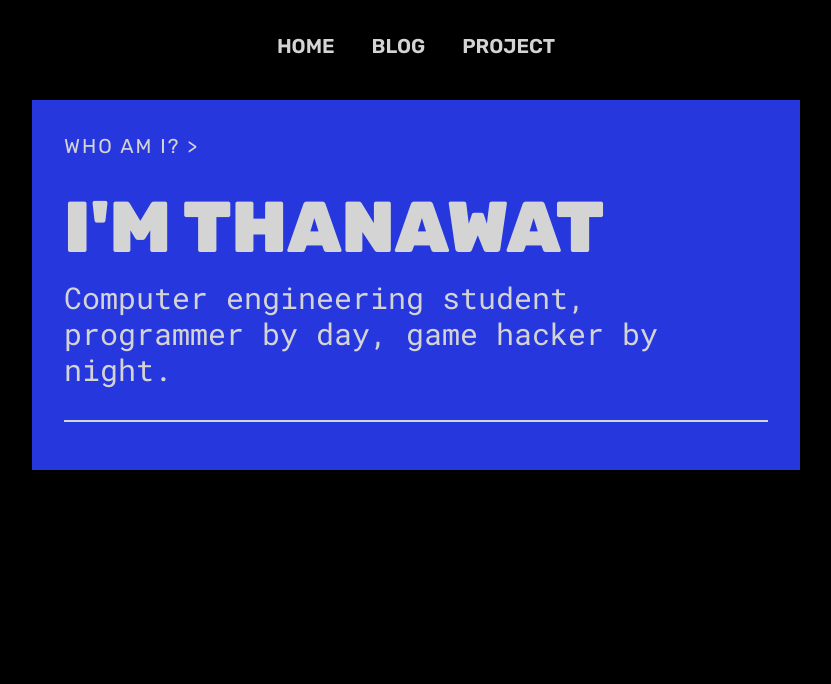
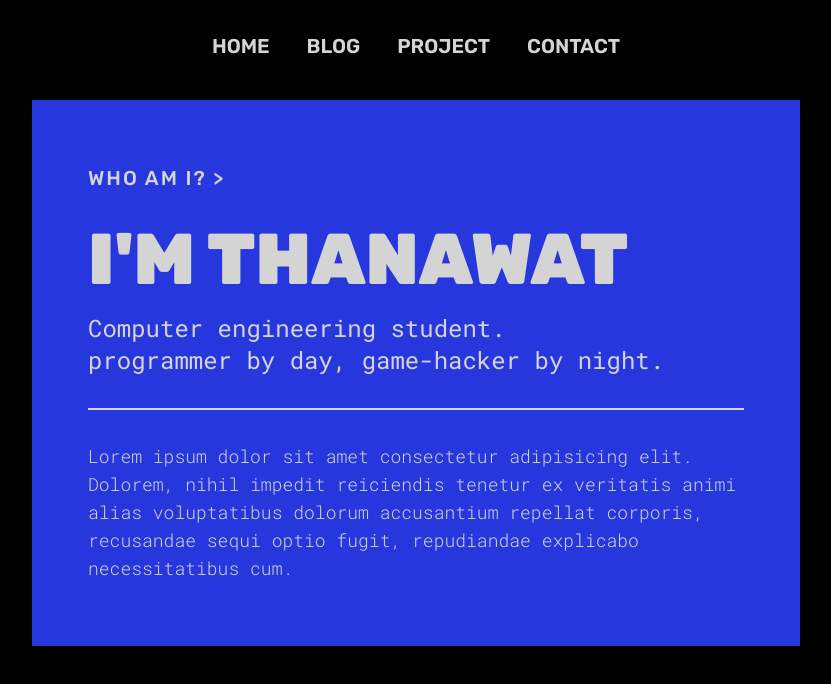
Before and after one commit to 0736b/0736b.github.io, a SvelteKit app: page / in a window 1280 px wide. Shown: the top 684 px of the page, without its empty margins (224-1055 px from the left). Built offline with nearby package versions, Linux system fonts and the light colour scheme.

Commit message:
feat: home page skeleton

```diff
--- a/src/app.css
+++ b/src/app.css
@@ -5,4 +5,11 @@ html {
 }
 @tailwind components;
 
+.text-active {
+    text-shadow: 0 0 80px rgb(192 219 255 / 75%), 0 0 32px rgb(65 120 255 / 24%);
+}
+.text-glow:hover {
+    text-shadow: 0 0 80px rgb(192 219 255 / 75%), 0 0 32px rgb(65 120 255 / 24%);
+}
+
 @tailwind utilities;
--- a/src/routes/+layout.svelte
+++ b/src/routes/+layout.svelte
@@ -12,9 +12,10 @@
 
 
 <div class="container mx-auto max-w-3xl font-rubik text-xl text-center my-8 text-[#D4D4D4]">
-	<a href="/" class="font-semibold uppercase px-4">Home</a>
-	<a href="/blog" class="font-semibold uppercase px-4">Blog</a>
-	<a href="/" class="font-semibold uppercase px-4">Project</a>
+	<a href="/" class="font-semibold uppercase px-4 text-glow hover:text-white">Home</a>
+	<a href="/blog" class="font-semibold uppercase px-4 text-glow hover:text-white">Blog</a>
+	<a href="/" class="font-semibold uppercase px-4 text-glow hover:text-white">Project</a>
+	<a href="/" class="font-semibold uppercase px-4 text-glow hover:text-white">Contact</a>
 </div>
 
 
--- a/src/routes/+page.svelte
+++ b/src/routes/+page.svelte
@@ -1,6 +1,7 @@
-<div class="container mx-auto max-w-3xl my-10 bg-[#2637DE] text-[#D4D4D4] p-8">
-    <h1 class="uppercase font-rubik text-xl mb-8 tracking-widest">Who Am I?  ></h1>
+<div class="container mx-auto max-w-3xl my-10 bg-[#2637DE] text-[#D4D4D4] px-14 py-16">
+    <h1 class="uppercase font-rubik text-xl mb-8 tracking-widest font-medium">Who Am I?  ></h1>
     <h1 class="uppercase font-rubik font-black text-7xl">I'm Thanawat</h1>
-    <h2 class="font-robotomono text-3xl py-4">Computer engineering student, programmer by day, game hacker by night.</h2>
+    <h2 class="font-robotomono text-2xl py-4">Computer engineering student. <br>programmer by day, game-hacker by night.</h2>
     <hr class="my-4 mx-auto h-0.5 border-0 bg-[#D4D4D4]">
+    <p class="font-robotomono pt-4 text-lg font-light">Lorem ipsum dolor sit amet consectetur adipisicing elit. Dolorem, nihil impedit reiciendis tenetur ex veritatis animi alias voluptatibus dolorum accusantium repellat corporis, recusandae sequi optio fugit, repudiandae explicabo necessitatibus cum.</p>
 </div>
```
Also changed, not shown: 17 other files (tests, documents, lock files or other folders).
